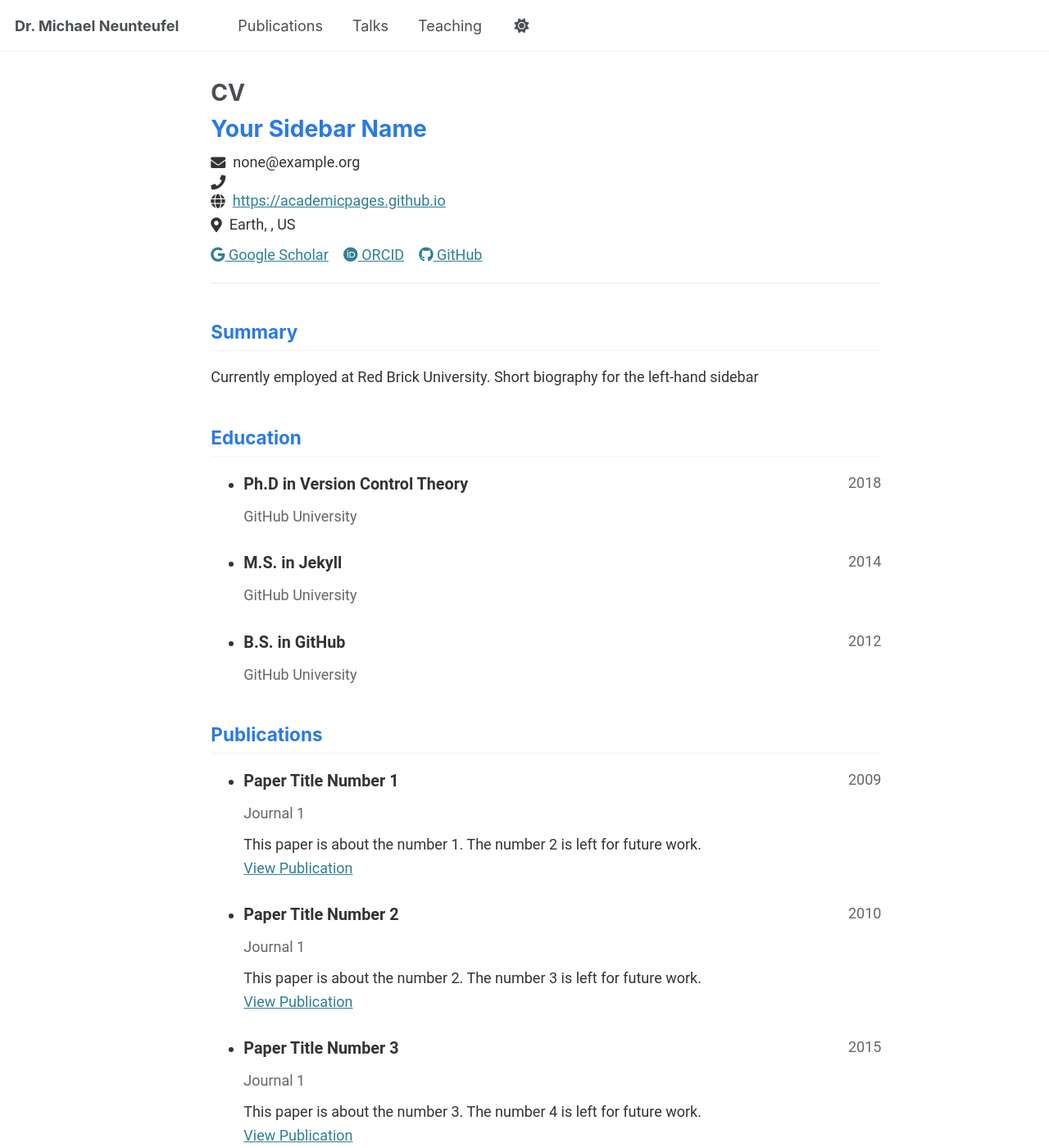
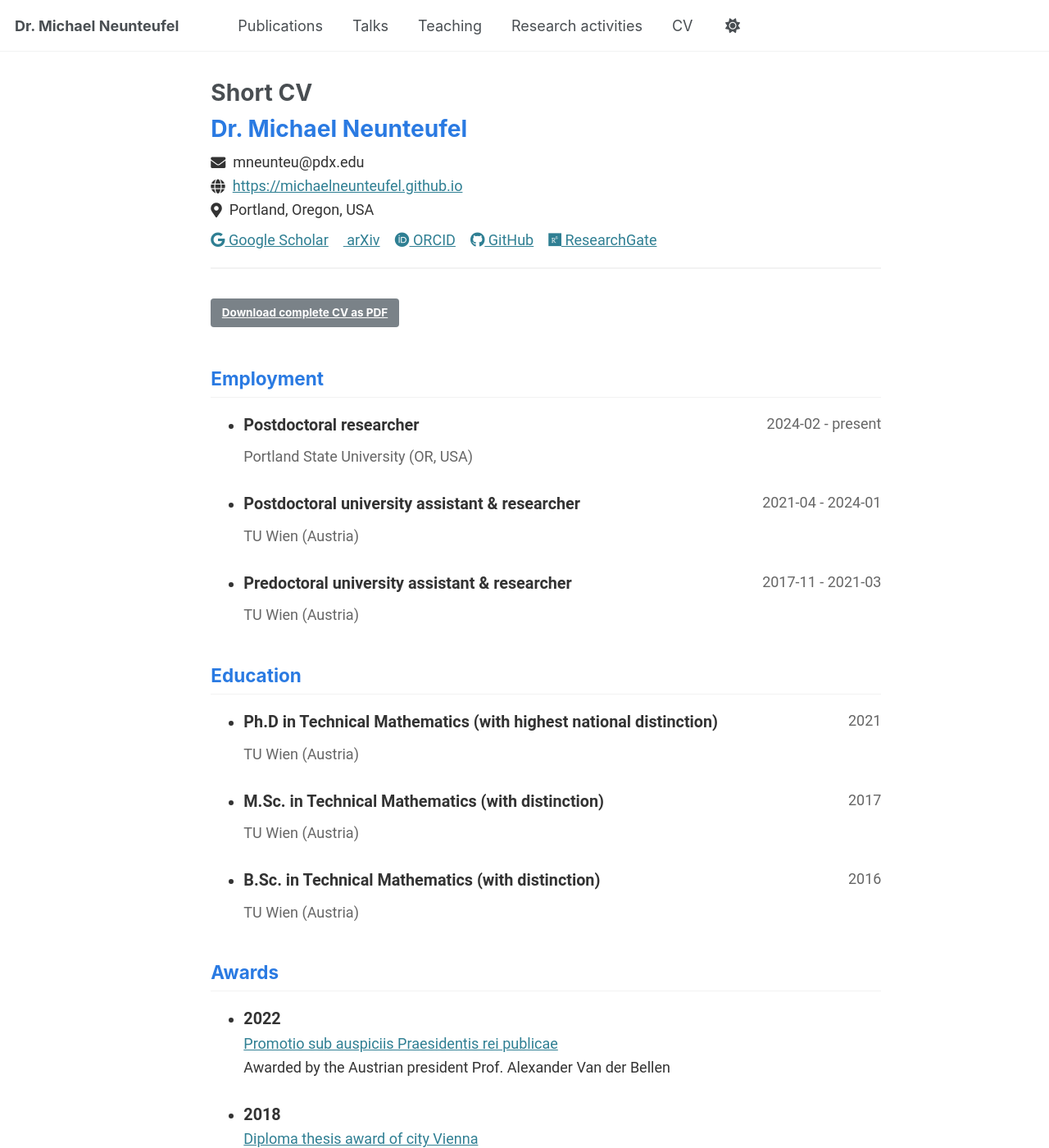
Before and after one commit to MichaelNeunteufel/michaelneunteufel.github.io, a Jekyll site: the page built from _pages/cv-json.md, in a window 1280 px wide and 1400 px high. Shown: the whole window at 82% size. Built offline with Jekyll 4.4.1, drawn with Linux system fonts in a browser that asks for light colours; some of the changed text lies outside the part shown.

Commit message:
add CV section

```diff
--- a/_data/cv.json
+++ b/_data/cv.json
@@ -1,152 +1,137 @@
 {
   "basics": {
-    "name": "Your Sidebar Name",
-    "email": "none@example.org",
-    "phone": "",
-    "website": "https://academicpages.github.io",
-    "summary": "Currently employed at Red Brick University. Short biography for the left-hand sidebar",
+    "name": "Dr. Michael Neunteufel",
+    "email": "mneunteu@pdx.edu",
+    // "phone": "",
+    "website": "https://michaelneunteufel.github.io",
+    // "summary": "Currently employed at Red Brick University. Short biography for the left-hand sidebar",
     "location": {
-      "address": "",
+      "address": "Portland State University",
       "postalCode": "",
-      "city": "Earth",
-      "countryCode": "US",
-      "region": ""
+      "city": "Portland",
+      "countryCode": "USA",
+      "region": "Oregon"
     },
     "profiles": [
       {
         "network": "Google Scholar",
         "username": "",
-        "url": "https://scholar.google.com/citations?user=PS_CX0AAAAAJ"
+        "url": "https://scholar.google.com/citations?user=2RO7764AAAAJ&hl=en&oi=ao"
+      },
+      {
+        "network": "arXiv",
+        "username": "",
+        "url": "https://arxiv.org/search/?searchtype=author&query=Neunteufel%2C+M"
       },
       {
         "network": "ORCID",
         "username": "",
-        "url": "http://orcid.org/yourorcidurl"
+        "url": "https://orcid.org/my-orcid?orcid=0000-0002-7039-387X"
       },
       {
         "network": "GitHub",
-        "username": "academicpages",
-        "url": "https://github.com/academicpages"
+        "username": "MichaelNeunteufel",
+        "url": "https://github.com/MichaelNeunteufel"
+      },
+      {
+        "network": "ResearchGate",
+        "username": "MichaelNeunteufel",
+        "url": "https://www.researchgate.net/profile/Michael-Neunteufel-2"
       }
     ]
   },
-  "work": [],
+  "work": [
+    {
+      "company": "Portland State University (OR, USA)",
+      "position": "Postdoctoral researcher",
+      "startDate": "2024-02",
+      "endDate": "present"
+    },
+    {
+      "company": "TU Wien (Austria)",
+      "position": "Postdoctoral university assistant & researcher",
+      "startDate": "2021-04",
+      "endDate": "2024-01"
+    },
+    {
+      "company": "TU Wien (Austria)",
+      "position": "Predoctoral university assistant & researcher",
+      "startDate": "2017-11",
+      "endDate": "2021-03"
+    }
+  ],
   "education": [
     {
-      "institution": "GitHub University",
-      "area": "Ph.D in Version Control Theory",
+      "institution": "TU Wien (Austria)",
+      "area": "Ph.D in Technical Mathematics (with highest national distinction)",
       "studyType": "",
-      "startDate": "",
-      "endDate": "2018",
+      "startDate": "2017",
+      "endDate": "2021",
       "gpa": null,
       "courses": []
     },
     {
-      "institution": "GitHub University",
-      "area": "M.S. in Jekyll",
+      "institution": "TU Wien (Austria)",
+      "area": "M.Sc. in Technical Mathematics (with distinction)",
       "studyType": "",
-      "startDate": "",
-      "endDate": "2014",
+      "startDate": "2016",
+      "endDate": "2017",
       "gpa": null,
       "courses": []
     },
     {
-      "institution": "GitHub University",
-      "area": "B.S. in GitHub",
+      "institution": "TU Wien (Austria)",
+      "area": "B.Sc. in Technical Mathematics (with distinction)",
       "studyType": "",
-      "startDate": "",
-      "endDate": "2012",
+      "startDate": "2013",
+      "endDate": "2016",
       "gpa": null,
       "courses": []
     }
   ],
+  "awards": [
+    {
+      "date": "2022",
+      "award": "<a href='https://www.tuwien.at/tu-wien/aktuelles/news/news/sub-auspiciis-promotionen-am-26-jaenner-2022-an-der-tu-wien'>Promotio sub auspiciis Praesidentis rei publicae</a> <br/> Awarded by the Austrian president Prof. Alexander Van der Bellen"
+    },
+    {
+      "date": "2018",
+      "award": "<a href='https://www.tuwien.at/studium/news/news/diplomarbeitspreise-der-stadt-wien-2018-vergeben'>Diploma thesis award of city Vienna</a>"
+    }
+  ],
+  "grants": [
+    {
+      "date": 2024,
+      "grant": "FWF Erwin Schrödinger Fellowship <a href='https://www.fwf.ac.at/en/research-radar/10.55776/J4824'>10.55776/J4824</a>"
+    }
+  ],
   "skills": [],
-  "languages": [],
+  "languages": [
+    {
+      "language": "German",
+      "fluency": "mother tongue"
+    },
+    {
+      "language": "English",
+      "fluency": "fluent"
+    },
+    {
+      "language": "Italian",
+      "fluency": "basic"
+    }
+  ],
   "interests": [],
   "references": [],
-  "publications": [
-    {
-      "name": "Paper Title Number 1",
-      "publisher": "Journal 1",
-      "releaseDate": "2009-10-01",
-      "website": "http://academicpages.github.io/files/paper1.pdf",
-      "summary": "This paper is about the number 1. The number 2 is left for future work."
-    },
-    {
-      "name": "Paper Title Number 2",
-      "publisher": "Journal 1",
-      "releaseDate": "2010-10-01",
-      "website": "http://academicpages.github.io/files/paper2.pdf",
-      "summary": "This paper is about the number 2. The number 3 is left for future work."
-    },
-    {
-      "name": "Paper Title Number 3",
-      "publisher": "Journal 1",
-      "releaseDate": "2015-10-01",
-      "website": "http://academicpages.github.io/files/paper3.pdf",
-      "summary": "This paper is about the number 3. The number 4 is left for future work."
-    },
-    {
-      "name": "Paper Title Number 4",
-      "publisher": "GitHub Journal of Bugs",
-      "releaseDate": "2024-02-17",
-      "website": "http://academicpages.github.io/files/paper3.pdf",
-      "summary": "This paper is about fixing template issue #693."
-    }
-  ],
-  "presentations": [
-    {
-      "name": "Talk 1 on Relevant Topic in Your Field",
-      "event": "UC San Francisco, Department of Testing",
-      "date": "2012-03-01",
-      "location": "San Francisco, CA, USA",
-      "description": ""
-    },
-    {
-      "name": "Tutorial 1 on Relevant Topic in Your Field",
-      "event": "UC-Berkeley Institute for Testing Science",
-      "date": "2013-03-01",
-      "location": "Berkeley, CA, USA",
-      "description": ""
-    },
-    {
-      "name": "Talk 2 on Relevant Topic in Your Field",
-      "event": "London School of Testing",
-      "date": "2014-02-01",
-      "location": "London, UK",
-      "description": ""
-    },
-    {
-      "name": "Conference Proceeding talk 3 on Relevant Topic in Your Field",
-      "event": "Testing Institute of America 2014 Annual Conference",
-      "date": "2014-03-01",
-      "location": "Los Angeles, CA, USA",
-      "description": ""
-    }
-  ],
-  "teaching": [
-    {
-      "course": "Teaching experience 1",
-      "institution": "University 1, Department",
-      "date": "2014-01-01",
-      "role": "Undergraduate course",
-      "description": ""
-    },
-    {
-      "course": "Teaching experience 2",
-      "institution": "University 1, Department",
-      "date": "2015-01-01",
-      "role": "Workshop",
-      "description": ""
-    }
-  ],
-  "portfolio": [
-    {
-      "name": "Portfolio item number 1",
-      "category": "portfolio",
-      "date": "",
-      "url": "",
-      "description": "Short description of portfolio item number 1<br/><img src='/images/500x300.png'>"
-    }
-  ]
+  "publications": [],
+  "presentations": [],
+  "teaching": [],
+  "portfolio": []
 }
+
+//  {
+//       "name": "Portfolio item number 1",
+//       "category": "portfolio",
+//       "date": "",
+//       "url": "",
+//       "description": "Short description of portfolio item number 1<br/><img src='/images/500x300.png'>"
+//     }
--- a/_data/navigation.yml
+++ b/_data/navigation.yml
@@ -17,8 +17,8 @@ main:
   - title: "Teaching"
     url: /teaching/
 
-  # - title: "Portfolio"
-  #   url: /portfolio/
+  - title: "Research activities"
+    url: /portfolio/
 
   # - title: "Blog Posts"
   #   url: /year-archive/
@@ -26,8 +26,8 @@ main:
   # - title: "CV"
   #   url: /cv/
 
-  # # - title: "CV"
-  # #   url: /cv-json/
+  - title: "CV"
+    url: /cv-json/
 
   # - title: "Guide"
   #   url: /markdown/
--- a/_includes/cv-template.html
+++ b/_includes/cv-template.html
@@ -53,6 +53,42 @@
   </div>
   {% endif %}
 
+  <div class="cv-download-links">
+  <a href="{{ base_path }}/files/cv_neunteufel.pdf" class="btn btn--primary">Download complete CV as PDF</a>
+</div>
+
+
+
+  {% if cv.work.size > 0 %}
+  <!-- Work Experience -->
+  <div class="cv-section">
+    <h2>Employment</h2>
+    <ul class="cv-list">
+      {% for work in cv.work %}
+      <li class="cv-item">
+        <div class="cv-item-header">
+          <div class="cv-item-title">{{ work.position }}</div>
+          <div class="cv-item-date">{{ work.startDate }}{% if work.endDate %} - {{ work.endDate }}{% endif %}</div>
+        </div>
+        <div class="cv-item-content">
+          <div class="cv-item-subtitle">{{ work.company }}</div>
+          {% if work.summary %}
+          <div class="cv-item-detail">{{ work.summary }}</div>
+          {% endif %}
+          {% if work.highlights.size > 0 %}
+          <ul class="cv-highlights">
+            {% for highlight in work.highlights %}
+            <li>{{ highlight }}</li>
+            {% endfor %}
+          </ul>
+          {% endif %}
+        </div>
+      </li>
+      {% endfor %}
+    </ul>
+  </div>
+  {% endif %}
+
   {% if cv.education.size > 0 %}
   <!-- Education -->
   <div class="cv-section">
@@ -81,29 +117,36 @@
   </div>
   {% endif %}
 
-  {% if cv.work.size > 0 %}
-  <!-- Work Experience -->
+  {% if cv.awards.size > 0 %}
+  <!-- awards -->
   <div class="cv-section">
-    <h2>Work Experience</h2>
+    <h2>Awards</h2>
     <ul class="cv-list">
-      {% for work in cv.work %}
+      {% for award in cv.awards %}
       <li class="cv-item">
-        <div class="cv-item-header">
-          <div class="cv-item-title">{{ work.position }}</div>
-          <div class="cv-item-date">{{ work.startDate }}{% if work.endDate %} - {{ work.endDate }}{% endif %}</div>
+        <div class="cv-item-content">
+          <div class="cv-item-title">{{ award.date }}</div>
+          <div class="cv-item-detail">{{ award.award }}</div>
+          {% if award.notes %}
+          <div class="cv-item-detail">{{ award.notes }}</div>
+          {% endif %}
         </div>
+      </li>
+      {% endfor %}
+    </ul>
+  </div>
+  {% endif %}
+
+  {% if cv.grants.size > 0 %}
+  <!-- grants -->
+  <div class="cv-section">
+    <h2>Grants</h2>
+    <ul class="cv-list">
+      {% for grant in cv.grants %}
+      <li class="cv-item">
         <div class="cv-item-content">
-          <div class="cv-item-subtitle">{{ work.company }}</div>
-          {% if work.summary %}
-          <div class="cv-item-detail">{{ work.summary }}</div>
-          {% endif %}
-          {% if work.highlights.size > 0 %}
-          <ul class="cv-highlights">
-            {% for highlight in work.highlights %}
-            <li>{{ highlight }}</li>
-            {% endfor %}
-          </ul>
-          {% endif %}
+          <div class="cv-item-title">{{ grant.date }}</div>
+          <div class="cv-item-detail">{{ grant.grant }}</div>
         </div>
       </li>
       {% endfor %}
@@ -255,6 +298,8 @@
   </div>
   {% endif %}
 
+
+
   {% if cv.interests.size > 0 %}
   <!-- Interests -->
   <div class="cv-section">
--- a/_pages/cv-json.md
+++ b/_pages/cv-json.md
@@ -27,9 +27,13 @@ redirect_from:
   }
 </style>
 
+
+
 {% include cv-template.html %}
 
-<div class="cv-download-links">
+
+
+<!-- <div class="cv-download-links">
   <a href="{{ base_path }}/files/cv.pdf" class="btn btn--primary">Download CV as PDF</a>
   <a href="{{ base_path }}" class="btn btn--inverse">View Markdown CV</a>
-</div>
+</div> -->
```
Also changed, not shown: other parts of _pages/cv-json.md (+1 -1 lines), _teaching/2025-RTG-Seminar.md (+1 -1 lines), 3 other files.
